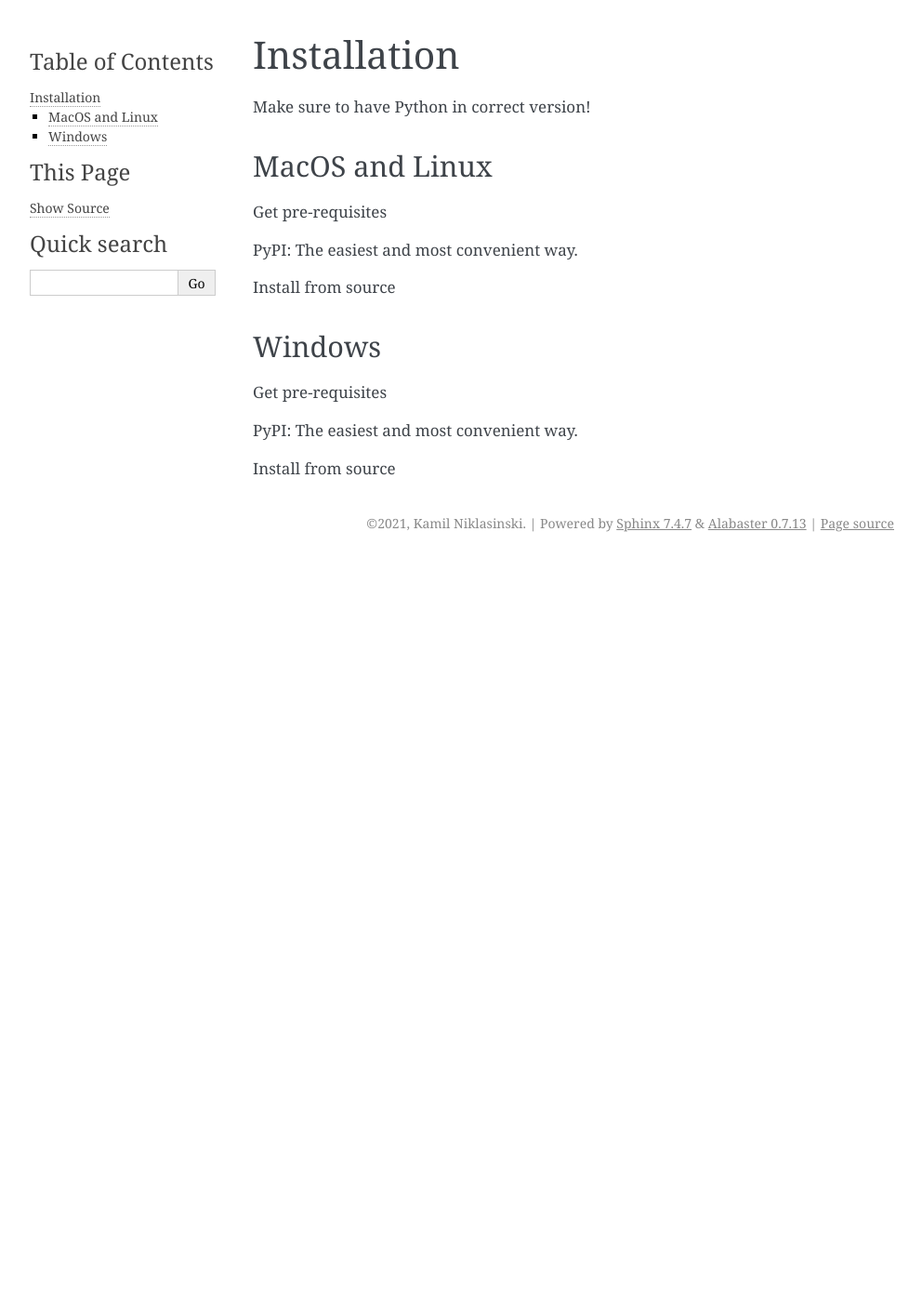
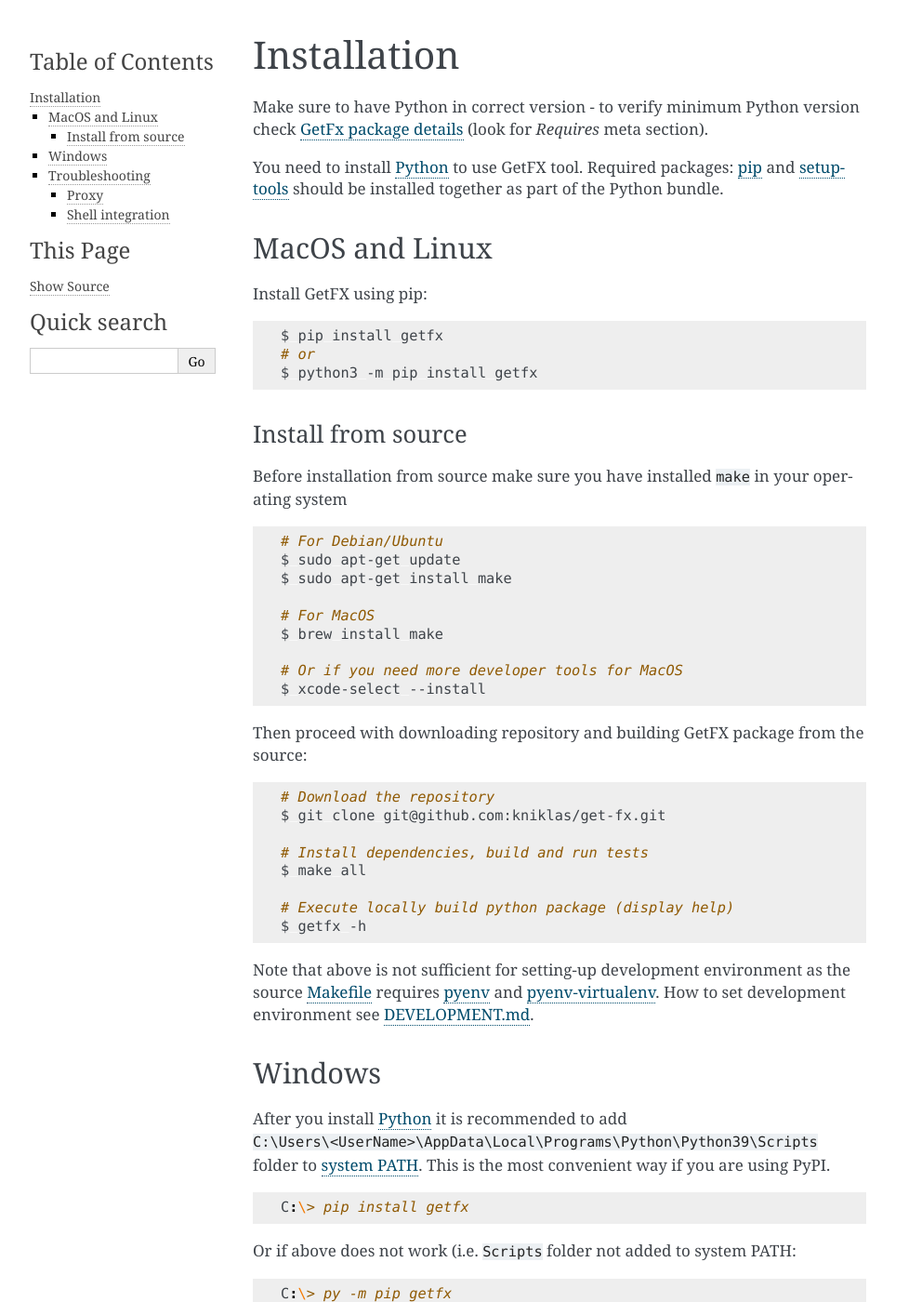
Before and after one commit to kniklas/get-fx, a Sphinx documentation site: the page built from docs/source/installation.rst, in a window 1280 px wide and 1400 px high. Shown: the whole window at 93% size, without its empty margins (148-1140 px from the left). Built offline with Sphinx 7.4.7, drawn with Linux system fonts in a browser that asks for light colours; some of the changed text lies outside the part shown.

Commit message:
Update documentation and build mechanism (updated)
Increase version to v0.1.4-dev3

Code clean-up:
- Remove comments form publish yml files and move these comments to
  GitHub issues / milestones.

Documentation:
- Multiple changes to markdown files (editorial, missing content,
  spelling, 80 characters line, etc.)
- Add documentation proxy usage aspects #9

Minor application changes:
- Change help copyright year from 2020 to 2021
- Add minimum python version documentation feature
    - add variable of minimum python version in __init__.py
    - modify setup.py to read above variable
    - modify documentation to package.rst to include above variable from __init__.py
    - add static link to package pypi registry in installation page

Build mechanism changes:
- Add 'all' rule to Makefile
    This allows installation of depedencies, build and test.
- Remove pyenv and pyenv-virtualenv from dev requirements
    Because these two packages are not installable via pip and should be
    installed manually (i.e. using brew or other tool).
- Add "gh-pages" as ignored branch for dev publish

Fix issues in GH Actions, add versions in requirements
- Remove ignored gh-branches from pubish-dev (ignore branches and ignore
  tags didn't work as expected')
- Add versions for requirement files
- Fix Makefile for loop. Change attribute to increment changed from $i to $$i.

```diff
--- a/docs/source/implementation/package.rst
+++ b/docs/source/implementation/package.rst
@@ -1,4 +1,4 @@
 .. automodule:: getfx
-   :members:
+   :members: __minPythonVersion__
    :undoc-members:
    :show-inheritance:
--- a/docs/source/installation.rst
+++ b/docs/source/installation.rst
@@ -1,19 +1,93 @@
 Installation
 ============
-Make sure to have Python in correct version!
+Make sure to have Python in correct version - to verify minimum Python version
+check `GetFx package details <https://pypi.org/project/getfx/>`_ (look for *Requires* meta section).
+
+You need to install `Python <https://www.python.org/downloads/>`_ to use GetFX tool. Required packages: `pip <https://pip.pypa.io/en/stable/installing/>`_ and `setuptools <https://pypi.org/project/setuptools/>`_ should be installed together as part of the Python bundle.
+
 
 MacOS and Linux
 ---------------
-Get pre-requisites
 
-PyPI: The easiest and most convenient way.
+Install GetFX using pip:
+
+.. code-block:: bash
+
+        $ pip install getfx
+        # or
+        $ python3 -m pip install getfx
+
 
 Install from source
+^^^^^^^^^^^^^^^^^^^
+Before installation from source make sure you have installed ``make`` in your operating system
+
+.. code-block:: bash
+
+        # For Debian/Ubuntu
+        $ sudo apt-get update
+        $ sudo apt-get install make
+
+        # For MacOS
+        $ brew install make
+
+        # Or if you need more developer tools for MacOS
+        $ xcode-select --install
+
+Then proceed with downloading repository and building GetFX package from the source:
+
+.. code-block:: bash
+
+        # Download the repository
+        $ git clone git@github.com:kniklas/get-fx.git
+
+        # Install dependencies, build and run tests
+        $ make all
+
+        # Execute locally build python package (display help)
+        $ getfx -h
+
+Note that above is not sufficient for setting-up development environment as the source `Makefile <https://github.com/kniklas/get-fx/blob/master/Makefile>`_ requires `pyenv <https://github.com/pyenv/pyenv>`_ and `pyenv-virtualenv <https://github.com/pyenv/pyenv-virtualenv>`_. How to set development environment see `DEVELOPMENT.md <https://github.com/kniklas/get-fx/blob/master/DEVELOPMENT.md>`_.
+
 
 Windows
 -------
-Get pre-requisites
+After you install `Python`_ it is recommended to add ``C:\Users\<UserName>\AppData\Local\Programs\Python\Python39\Scripts`` folder to `system PATH <https://www.architectryan.com/2018/03/17/add-to-the-path-on-windows-10/>`_. This is the most convenient way if you are using PyPI.
 
-PyPI: The easiest and most convenient way.
+.. code-block:: bat
 
-Install from source
+   C:\> pip install getfx
+
+Or if above does not work (i.e. ``Scripts`` folder not added to system PATH:
+
+.. code-block:: bat
+
+   C:\> py -m pip getfx
+
+
+.. _Python: https://www.python.org/downloads/
+
+
+Troubleshooting
+---------------
+
+Proxy
+^^^^^
+If your computer is behind a proxy best if you follow provided instructions: `How to use Pip behind a proxy <https://leifengblog.net/blog/how-to-use-pip-behind-a-proxy/>`_. This should resolve problems of running ``pip`` or ``getfx`` command if your computer is behind a proxy.
+
+Shell integration
+^^^^^^^^^^^^^^^^^
+In order to verify how GetFX is integrated with shell - i.e. where GetFX binary resides use ``where`` command (for Windows):
+
+.. code-block:: bat
+
+   C:\> where getfx
+   C:\Users\<UserName>\AppData\Local\Programs\Python\Python29\Scripts\getfx.exe
+
+or ``which`` command (for MacOS/Linux):
+
+.. code-block:: bash
+
+   # Below is case for GetFX installed in PyEnv virtual environment shim
+   $ which getfx
+   /Users/andromeda/.pyenv/shims/getfx
--- a/requirements-build.txt
+++ b/requirements-build.txt
@@ -1,2 +1,2 @@
-requests
-sphinx
+requests==2.25.1
+Sphinx==3.5.4
--- a/setup.py
+++ b/setup.py
@@ -10,11 +10,12 @@
 
 # Obtain version from __init__.py
 module_file = open("src/getfx/__init__.py").read()
-metadata = dict(re.findall(r"__([a-z]+)__\s*=\s*['\"]([^'\"]*)['\"]",
+metadata = dict(re.findall(r"__([a-zA-Z]+)__\s*=\s*['\"]([^'\"]*)['\"]",
                            module_file))
 
 name = "getfx"
 version = metadata['version']
+min_python_version = metadata['minPythonVersion']
 
 setuptools.setup(
     name=name,
@@ -47,6 +48,6 @@
         "Operating System :: OS Independent",
         "Programming Language :: Python :: 3",
     ],
-    python_requires='>=3.7',
+    python_requires='>=' + min_python_version,
     platforms='any'
 )
```
Also changed, not shown: CONTRIBUTING.md (added, +161 -0 lines), DEVELOPMENT.md (+69 -48 lines), README.md (+18 -5 lines), docs/source/examples.rst (+10 -1 lines), requirements-dev.txt (+6 -8 lines), requirements-test.txt (+6 -6 lines), src/getfx/__init__.py (+6 -4 lines), 7 other files.
